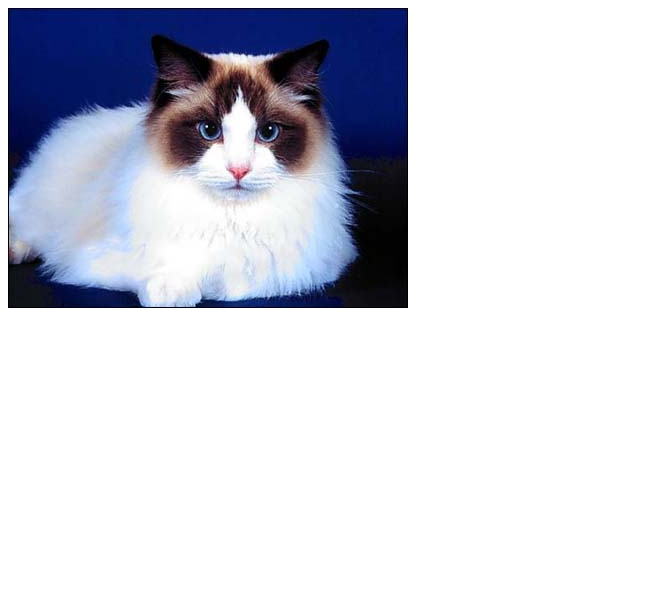
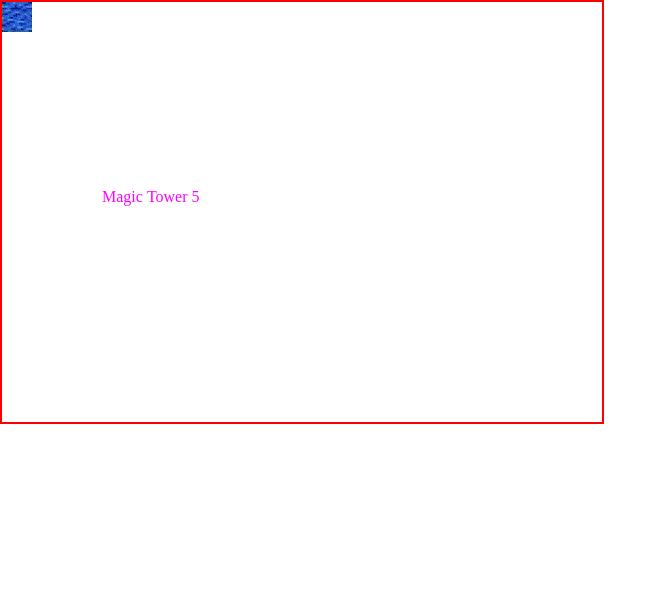
Before and after one commit to jerryfangr/game-box, a website built with webpack: page src/assets/index.html in a window 1280 px wide. Shown: the whole page, without its empty margins (0-667 px from the left). Built offline with nearby package versions, Linux system fonts and the light colour scheme.

Commit message:
add FontElement and ImageElement to draw text and image

```diff
--- a/src/assets/index.html
+++ b/src/assets/index.html
@@ -7,6 +7,6 @@
   <title>Document</title>
 </head>
 <body>
-  <canvas id="canvas" width="600" height="600"></canvas>
+  <canvas id="canvas" width="600" height="420"></canvas>
 </body>
 </html>
--- a/src/base/image-element.ts
+++ /dev/null
@@ -1,34 +0,0 @@
-import  Engine from './engine';
-import  EngineElement from './engine-element';
-
-class ImageElement implements EngineElement {
-  engine: Engine;
-  image: CanvasImageSource;
-  x: number;
-  y: number;
-
-  constructor(image: CanvasImageSource) {
-    this.engine = Engine.getInstance();
-    this.image = image;
-    this.x = 0;
-    this.y = 0;
-    this.init();
-  }
-
-  init () { // 设置属性，画出第一张图片
-
-  }
-
-  render(): void {
-    this.engine.ctx.drawImage(this.image, this.x, this.y)
-    // void ctx.drawImage(image, dx, dy);
-    // void ctx.drawImage(image, dx, dy, dWidth, dHeight);
-    // void ctx.drawImage(image, sx, sy, sWidth, sHeight, dx, dy, dWidth, dHeight);
-  }
-
-  update(): void {
-    // throw new Error('Method not implemented.');
-  }
-}
-
-export default ImageElement;
--- a/src/base/engine.ts
+++ b/src/engine/engine.ts
@@ -24,7 +24,6 @@ class Engine {
   }
 
   static getInstance (canvas?: HTMLCanvasElement, maxFps?: number) {
-    console.log('instance', this.instance);
     if (this.instance) {
       return this.instance;
     }
--- /dev/null
+++ b/src/engine/font-element.ts
@@ -0,0 +1,59 @@
+import  Engine from './engine';
+import  EngineElement from './engine-element';
+
+type optionType = {
+  text: string, // text content
+  x?: number,   // x coordinate in canvas
+  y?: number,   // y coordinate in canvas
+  font?: string,// font size and family
+  type?: 'stroke' | 'fill',
+  style?: string | CanvasGradient | CanvasPattern,
+}
+
+
+class FontElement implements EngineElement {
+  engine: Engine;
+  [props: string]: any;
+
+  constructor(options: optionType) {
+    this.engine = Engine.getInstance();
+    this.init(options);
+  }
+
+  init (options: optionType) {
+    this.text = options.text;
+    this.x = options.x || 0;
+    this.y = options.y || 0;
+    this.engine.ctx.font = options.font || '16px Microsoft YaHei';
+    this.type = options.type || 'fill';
+    this.style = options.style || '#000';
+  }
+
+  setStyle (style: string | CanvasGradient | CanvasPattern) {
+  }
+
+  move (x?: number, y?:number) {
+    this.x = x || this.x;
+    this.y = y || this.y;
+  }
+
+  changeTexture (text?: string, font?: string, style?: string | CanvasGradient | CanvasPattern) {
+    this.text = text || this.text;
+    this.engine.ctx.font = font || this.engine.ctx.font;
+    this.style = style || this.style;
+  }
+
+  render(): void {
+    if (this.type === 'fill') {
+      this.engine.ctx.fillStyle = this.style;
+      this.engine.ctx.fillText(this.text, this.x, this.y);
+    } else {
+      this.engine.ctx.strokeStyle = this.style;
+      this.engine.ctx.strokeText(this.text, this.x, this.y);
+    }
+  }
+
+  update(): void {}
+}
+
+export default FontElement;
--- /dev/null
+++ b/src/engine/image-element.ts
@@ -0,0 +1,60 @@
+import  Engine from './engine';
+import  EngineElement from './engine-element';
+
+type optionType = {
+  x?: number,
+  y?: number,
+  width?: number,
+  height?: number,
+  sx?: number,
+  sy?: number,
+  sWidth?: number,
+  sHeight?: number,
+}
+
+class ImageElement implements EngineElement {
+  engine: Engine;
+  image: CanvasImageSource;
+  options: optionType;
+  [props: string]: any;
+
+  constructor(image: CanvasImageSource, options: optionType) {
+    this.engine = Engine.getInstance();
+    this.image = image;
+    this.options = options;
+    this.init();
+  }
+
+  init () {
+    this.x = this.options.x || 0;
+    this.y = this.options.y || 0;
+    this.sx = this.options.sx || 0;
+    this.sy = this.options.sy || 0;
+    this.sWidth = this.options.sWidth || this.image.width as number;
+    this.sHeight = this.options.sHeight || this.image.height as number;
+    this.width = this.options.width || this.sWidth;
+    this.height = this.options.height || this.sHeight;
+  }
+
+  move (x?: number, y?:number) {
+    this.x = x || this.x;
+    this.y = y || this.y;
+  }
+
+  changeTexture (sx?: number, sy?:number, sWidth?: number, sHeight?: number) {
+    this.sx = sx || this.sx;
+    this.sy = sy || this.sy;
+    if (sWidth !== undefined) { // 修改雪碧图素材一般只改坐标
+      this.sWidth = sWidth || this.sWidth;
+      this.sHeight = sHeight || this.sHeight;
+    }
+  }
+
+  render(): void {
+    this.engine.ctx.drawImage(this.image, this.sx, this.sy, this.sWidth, this.sHeight, this.x, this.y, this.width, this.height);
+  }
+
+  update(): void {}
+}
+
+export default ImageElement;
--- a/src/index.less
+++ b/src/index.less
@@ -0,0 +1,8 @@
+/* normalize */
+* {margin: 0; padding: 0;}
+
+#canvas {
+  width: 600px;
+  height: 420px;
+  border: 2px solid #f00;
+}
--- a/src/index.ts
+++ b/src/index.ts
@@ -1,17 +1,7 @@
 import './index.less';
-import Engine from './base/engine';
-import ImageElement from './base/image-element';
-import imageUrl from './assets/cat.jpg';
 
-let canvas = document.querySelector('#canvas');
-let engine = Engine.getInstance(canvas as HTMLCanvasElement, 30);
 
-let image = new Image();
-image.src = imageUrl;
 
-setTimeout(() => {
-  let img = new ImageElement(image);
-  engine.addElement(img);
-  engine.run();
 
-}, 1000);
+
+import './test'
--- /dev/null
+++ b/src/test.ts
@@ -0,0 +1,32 @@
+import Engine from './engine/engine';
+import ImageElement from './engine/image-element';
+import FontElement from './engine/font-element';
+import imageUrl from './assets/game.jpg';
+
+let canvas = document.querySelector('#canvas');
+let engine = Engine.getInstance(canvas as HTMLCanvasElement, 30);
+
+let image = new Image();
+image.src = imageUrl;
+
+let img = new ImageElement(image, {
+  width: 30,
+  height: 30,
+  sWidth: 32,
+  sHeight: 32
+});
+
+let message = new FontElement({
+  text: 'Magic Tower 5',
+  x: 200,
+  y: 160,
+  style: '#f0f'
+})
+
+engine.addElements([img, message]);
+engine.run();
+
+setTimeout(() => {
+  img.changeTexture(66);
+  message.move(100, 200)
+}, 1000);
```
Also changed, not shown: src/assets/cat.jpg (deleted), src/assets/game.jpg (added), src/engine/engine-element.ts (renamed from src/base/engine-element.ts), src/engine/index.ts (added), src/engine/scene.ts (added), src/game/index.ts (added).
